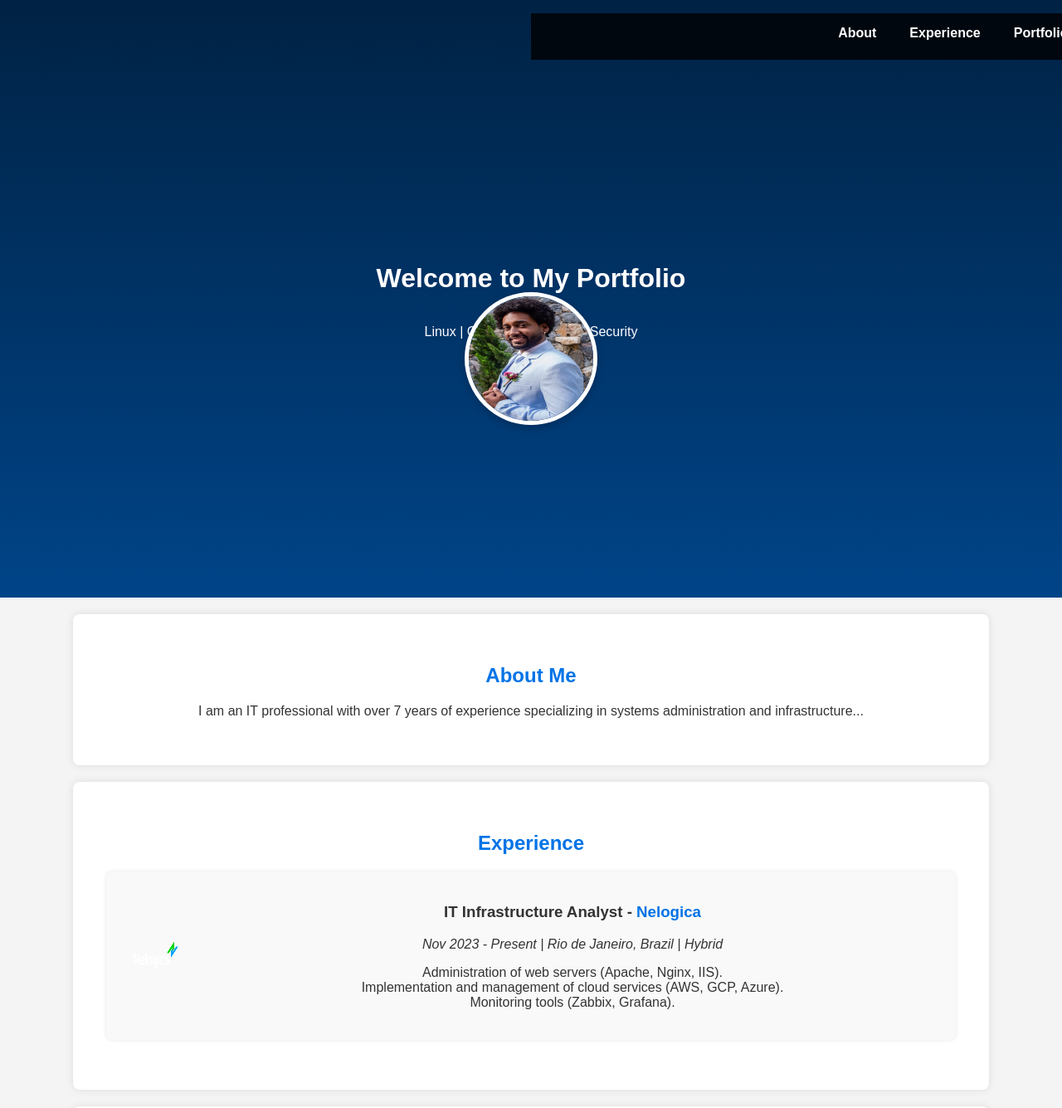
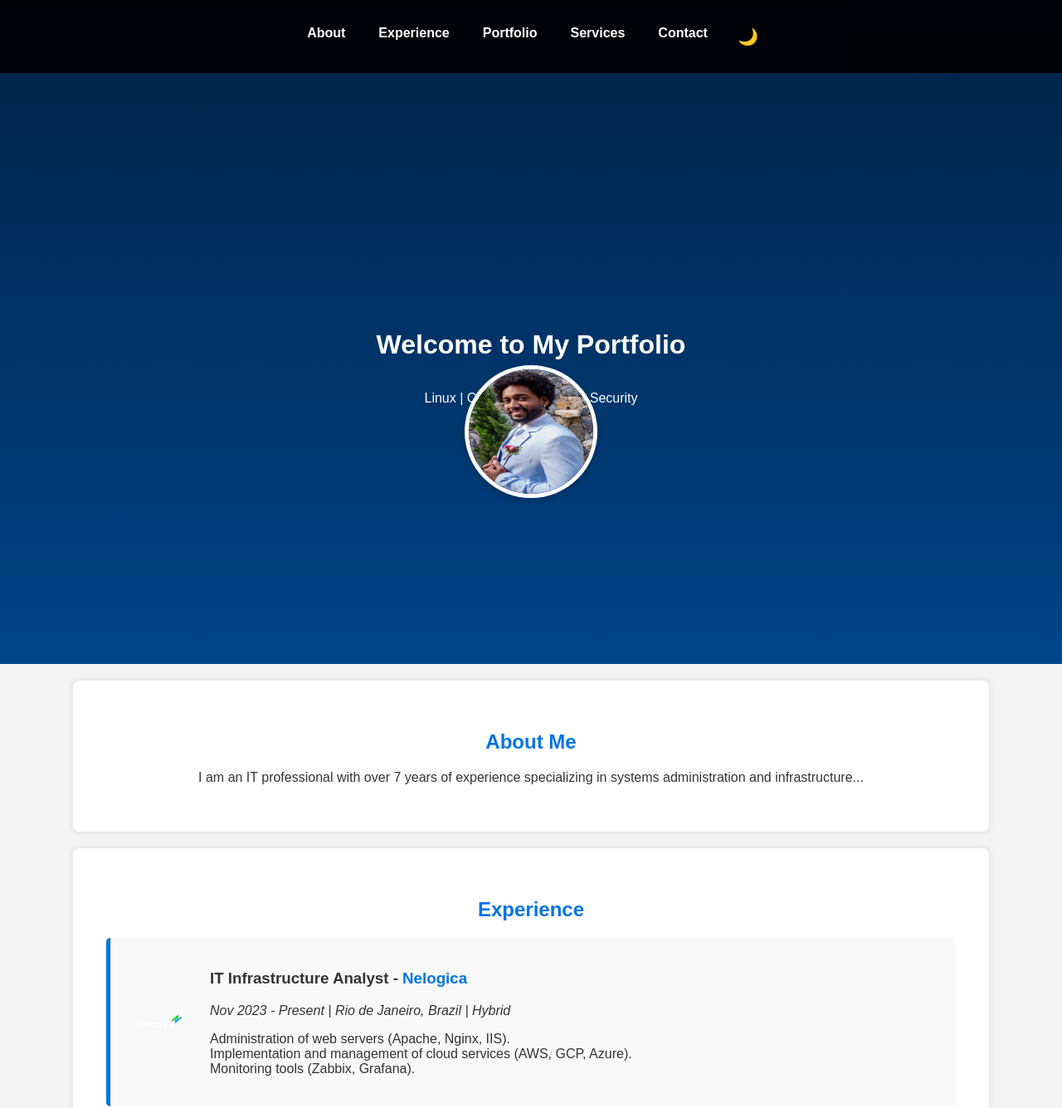
Before and after one commit to 0800rob/portfolio, a plain HTML site: page index.html in a window 1280 px wide. Shown: the top 1335 px of the page at 83% size. Drawn offline with Linux system fonts and the light colour scheme.

Commit message:
Update styles.css

```diff
--- a/styles.css
+++ b/styles.css
@@ -17,11 +17,12 @@ header {
     color: white;
     text-align: center;
     position: relative;
+    padding-top: 80px;
 }
 
 .profile-container {
     position: absolute;
-    top: 60%;
+    top: 65%;
     transform: translateY(-50%);
     width: 150px;
     height: 150px;
@@ -37,18 +38,21 @@ header {
     object-fit: cover;
 }
 
+nav {
+    width: 100%;
+    position: fixed;
+    top: 0;
+    background: rgba(0, 0, 0, 0.9);
+    padding: 15px 0;
+    z-index: 100;
+}
+
 nav ul {
     list-style: none;
     padding: 0;
     display: flex;
     justify-content: center;
     gap: 20px;
-    position: fixed;
-    width: 100%;
-    top: 0;
-    background: rgba(0, 0, 0, 0.8);
-    padding: 15px 0;
-    z-index: 100;
 }
 
 nav ul li {
@@ -80,29 +84,23 @@ section {
 
 h2 {
     color: #0073e6;
+    text-align: center;
 }
 
-.project {
+.project, .experience {
     background: #f9f9f9;
-    padding: 15px;
+    padding: 20px;
     border-left: 5px solid #0073e6;
-    margin-bottom: 10px;
+    margin-bottom: 15px;
     border-radius: 5px;
     transition: transform 0.3s;
+    text-align: left;
+    display: flex;
+    align-items: center;
 }
 
-.project:hover {
+.project:hover, .experience:hover {
     transform: scale(1.02);
-}
-
-.experience {
-    display: flex;
-    align-items: center;
-    background: #f9f9f9;
-    padding: 20px;
-    border-radius: 8px;
-    box-shadow: 0 0 5px rgba(0, 0, 0, 0.1);
-    margin-bottom: 20px;
 }
 
 .company-logo {
@@ -110,6 +108,7 @@ h2 {
     height: 80px;
     margin-right: 20px;
     border-radius: 50%;
+    object-fit: contain;
 }
 
 .experience-details {
```
